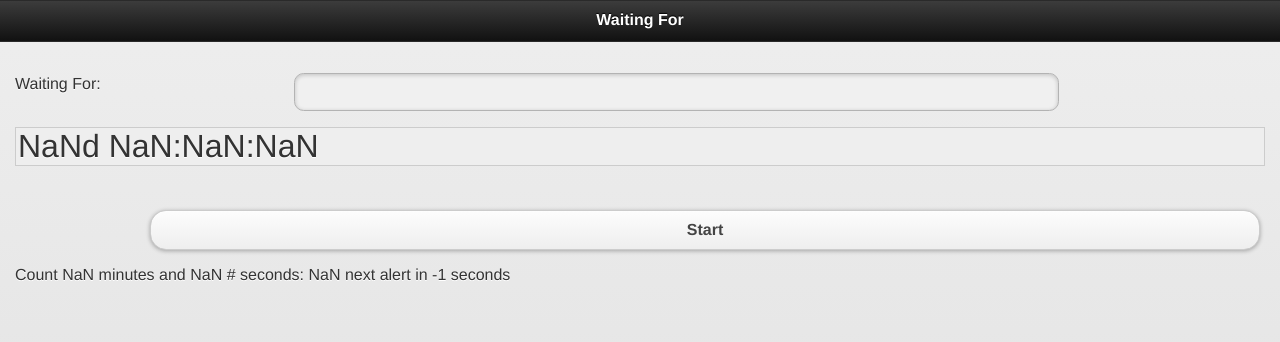
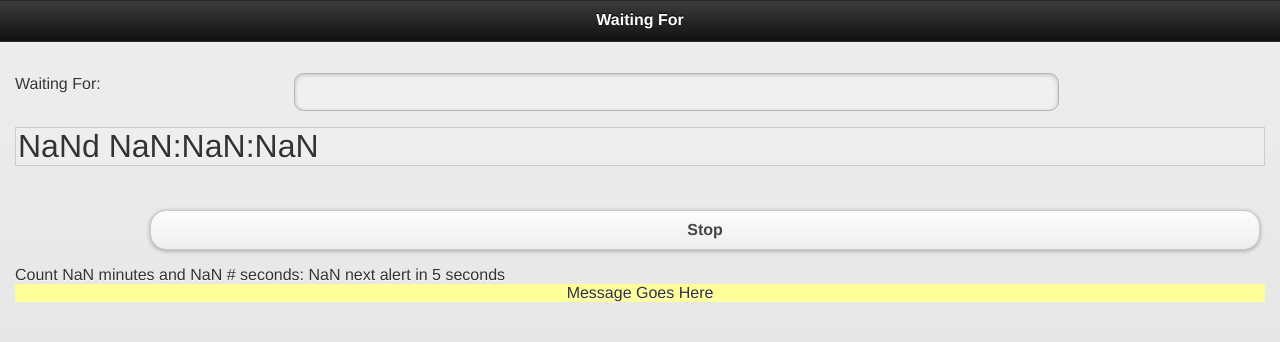
Before and after one commit to scottrichards/WaitingFor, a plain HTML site: page index.html in a window 1280 px wide. Both pictures are taken after a click on the button "Stop". Drawn offline with Linux system fonts and the light colour scheme.

Commit message:
messages working

```diff
--- a/index.html
+++ b/index.html
@@ -39,17 +39,44 @@ body {
 .red {
 	background-color: #FCC;
 }
+#timerAlert {
+	text-align: center;
+	left: 20px;
+	top: 10px;
+	right: 20px;
+	bottom: 20px;
+	background-color: #FF9;
+}
 </style>
-<!-- This is jquery 1.5
-<script src="jquery-mobile/jquery-1.5.min.js" type="text/javascript"></script> -->
 <script src="jquery-mobile/jquery-1.6.4.min.js" type="text/javascript"></script>
-<script src="jquery-mobile/jquery.mobile-1.0.min.js" type="text/javascript"></script>
+<!-- jQuery Mobile -->
+<script src="jquery-mobile/jquery.mobile-1.0.min.js" type="text/javascript">
+
+</script>
 <script type="text/javascript" src="countdown/jquery.countdown.js"></script>
 <script type="text/javascript">
+
+var gTimes = null;
+var gTimeIndex = 0;
+
+$(document).ready(function(e) {
+
+
+				var url = 'times.json';
+				var params = { format : 'json' };
+
+				$.getJSON(url, params, function(json) {
+					if (json.times) {
+						gTimes = json.times;
+					}
+				});
+
+
+});
+
 $(function () {
 	var now = new Date();
-	var gTimes = null;
-	var gTimeIndex = 0;
+
 
 	$('#glowingLayout').countdown({since: now,
 				onTick: watchCountdown,
@@ -68,39 +95,21 @@ $(function () {
 				);
 
 
-			$.ajax({
-				url: 'times.json',
-				success: function(data)
-				{
-					  var obj = $.parseJSON(data);
-
-						// set global gTimes to array of times containing {"time":"5","description":"5 seconds"}
-						gTimes = obj['times'];
-
-				},
-				error: function(data)
-				{
-						if (console && console.log){
-      				console.log( 'Error Getting Data');
-    				}
-						alert('error reading data');
-	//	  			$.mobile.hidePageLoadingMsg();
-	//				$('#alertMsg').html("Oops, error with varietals");
-	//				$.mobile.changePage($('#alertWin'), "pop");
-   			}
-
- 			});
 
 
-	$('#pausebutton').toggle(function() {
-					$("#buttonDiv span.ui-btn-text").html('Start');
-					$('#glowingLayout').countdown('pause');
+
+/*	$('#pausebutton').toggle(function() {
+				console.log("button value: " + $("#pausebutton").attr('value'));
+				$("#pausebutton").attr('value','Start');
+				$('#glowingLayout').countdown('pause');
 			},
 			function() {
-					$("#buttonDiv span.ui-btn-text").html('Stop');
-					$('#glowingLayout').countdown('resume');
+				$("#pausebutton").attr('value','Stop');
+				$('#glowingLayout').countdown('resume');
 			}
 	);
+*/
+//	$('#pausebutton').click(startStopClick);
 
 	function showPauseTime(periods) {
 			$('#showPauseTime').text(periods[4] + ':' + twoDigits(periods[5]) +
@@ -111,8 +120,8 @@ $(function () {
 		var seconds = periods[0] * 31557600 + periods[1] * 2629800 + periods[2] * 604800 +
 				periods[3] * 86400 + periods[4] * 3600 + periods[5] * 60 + periods[6];
 		if (seconds > getNextTimerSeconds()) {
-    	$('#timerAlert').text(getNextTimerDescription());
-			nextTimer();
+			$('#timerAlert').text(getNextTimerDescription());
+				nextTimer();
 		}
 		$('#monitor').text('Count ' + periods[5] +
         ' minutes and ' + periods[6] +  ' # seconds: ' + seconds + ' next alert in ' + getNextTimerSeconds() + ' seconds');
@@ -120,14 +129,20 @@ $(function () {
 	}
 
 	function getNextTimerSeconds() {
-		if (gTimes)
-			return gTimes[gTimeIndex].time;
-		else
+		if (gTimes) {
+			var string = gTimes[gTimeIndex].time;
+			try {
+				var number = parseInt(string);
+			} catch (e) {
+				trace(e);
+			}
+			return(number);
+		} else
 		  return -1;
 	}
 
 	function getNextTimerDescription() {
-		if (gTimes)
+		if (gTimes && gTimeIndex < gTimes.length)
 			return gTimes[gTimeIndex].description;
 		else
 			return "";
@@ -140,7 +155,20 @@ $(function () {
 			return -1;
 	}
 
+
+
 });
+
+function startStopClick() {
+		console.log("button value: " + $("#pausebutton").attr('value'));
+		if ($("#pausebutton").attr('value') == 'Stop') {
+			$("#pausebutton").attr('value','Start');
+			$('#glowingLayout').countdown('pause');
+		} else {
+			$("#pausebutton").attr('value','Stop');
+			$('#glowingLayout').countdown('resume');
+		}
+	}
 
 function supports_html5_storage() {
   try {
@@ -169,12 +197,13 @@ function supports_html5_storage() {
     <br />
     <div id="buttonDiv">
       <p>
-        <input id="pausebutton" type="button" value="Stop" />
+        <input id="pausebutton" type="button" value="Stop" onClick="startStopClick()" />
       </p>
     </div>
     <div id="monitor">
   	</div>
     <div id="timerAlert">
+    Message Goes Here
   	</div>
 	</div>
 </div>
```
